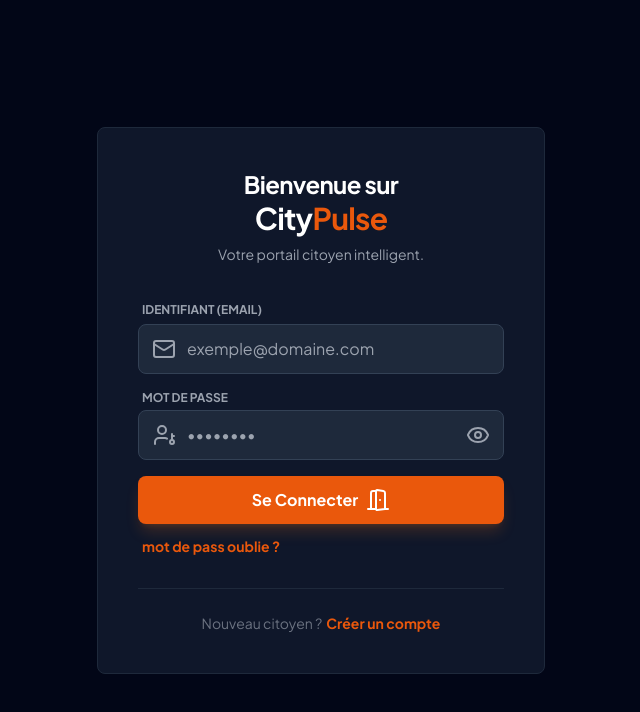
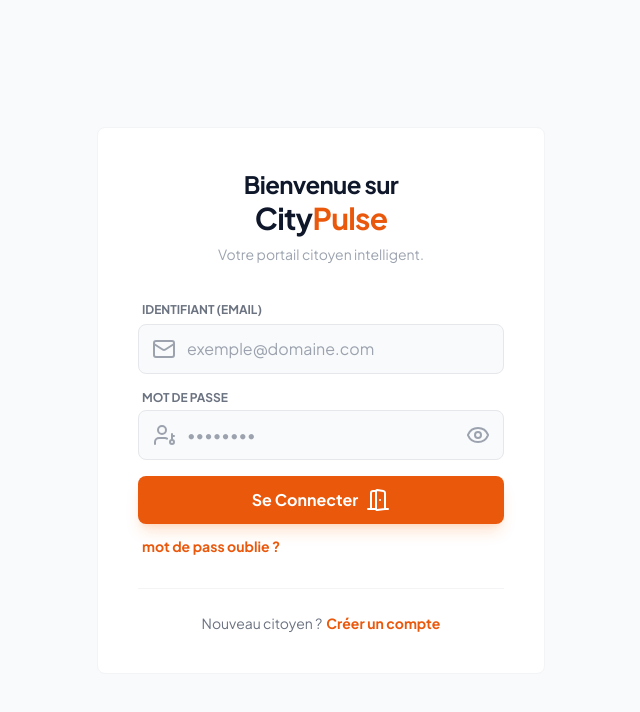
Before and after one commit to AbdellahLemtiri/CityPulse-FR, a React (Vite) app in the folder frontend/: page /login in a window 1280 px wide. Shown: the top 712 px of the page, without its empty margins (319-959 px from the left). Built offline with nearby package versions, Linux system fonts and the light colour scheme; no server answers.

Commit message:
refactor: streamline theme management in ThemeContext by updating localStorage keys and improving readability

```diff
--- a/frontend/src/contexts/ThemeContext.jsx
+++ b/frontend/src/contexts/ThemeContext.jsx
@@ -1,32 +1,27 @@
-import { createContext, useContext, useEffect, useState } from "react";
+import { createContext, useContext, useState, useEffect } from 'react';
 
 const ThemeContext = createContext();
 
 export const ThemeProvider = ({ children }) => {
-  const [isDarkMode, setIsDarkMode] = useState(() => {
-    const savedTheme = localStorage.getItem("color-theme");
-
-     if (savedTheme === null) {
-      return true;
-    }
-
-     return savedTheme === "dark";
+   const [isDarkMode, setIsDarkMode] = useState(() => {
+    const savedTheme = localStorage.getItem('theme');
+    return savedTheme === 'dark';
   });
 
-  useEffect(() => {
+   useEffect(() => {
     const root = window.document.documentElement;
 
     if (isDarkMode) {
-      root.classList.add("dark");
-      localStorage.setItem("color-theme", "dark");
+      root.classList.add('dark');
+      localStorage.setItem('theme', 'dark');
     } else {
-      root.classList.remove("dark");
-      localStorage.setItem("color-theme", "light");
+      root.classList.remove('dark');
+      localStorage.setItem('theme', 'light');
     }
   }, [isDarkMode]);
 
-  const toggleTheme = () => {
-    setIsDarkMode(prev => !prev);
+   const toggleTheme = () => {
+    setIsDarkMode((prevMode) => !prevMode);
   };
 
   return (
@@ -36,10 +31,4 @@ export const ThemeProvider = ({ children }) => {
   );
 };
 
-export const useTheme = () => {
-  const context = useContext(ThemeContext);
-  if (context === undefined) {
-    throw new Error("useTheme must be used within a ThemeProvider");
-  }
-  return context;
-};
+ export const useTheme = () => useContext(ThemeContext);
```
